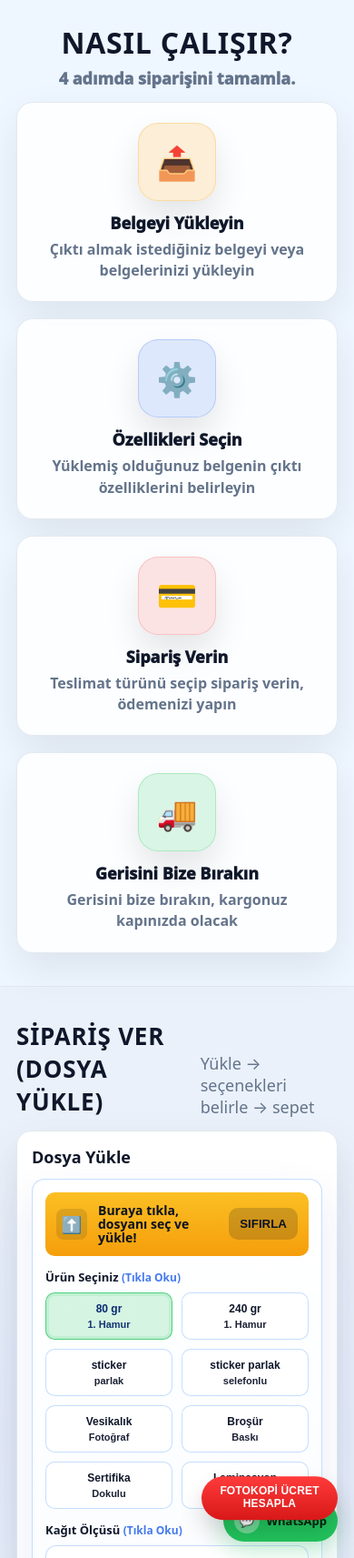
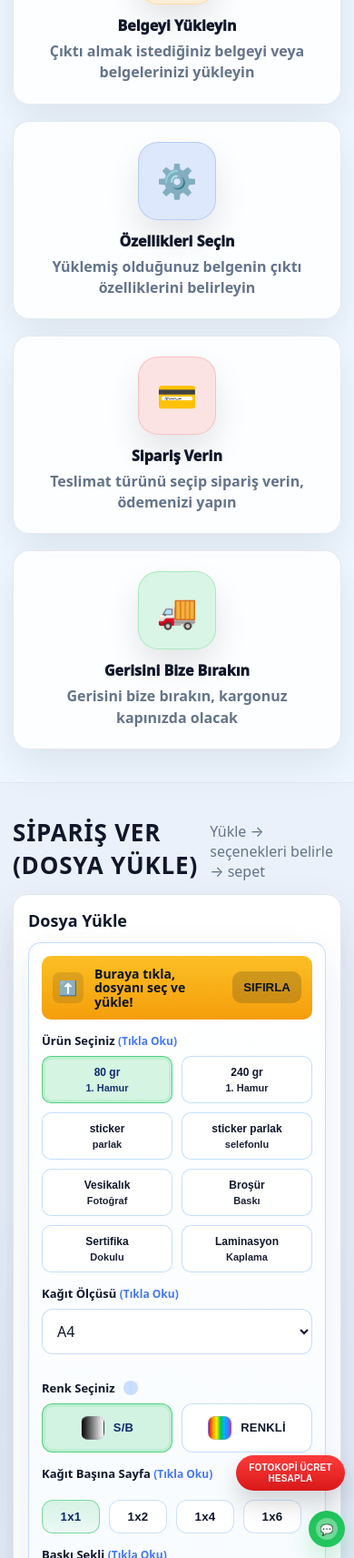
Before and after one commit to sentezcopycenter-ui/sentezsite, a Flask app: page / in a window 390 px wide. Shown: the part 887-2600 px from the top of the page at 91% size. Run offline with Flask 3, Linux system fonts and the light colour scheme; data comes from the database, SQL or seed files in the repository.

Commit message:
Site komple guncellendi

```diff
--- a/static/css/style.css
+++ b/static/css/style.css
@@ -1746,3 +1746,129 @@ html, body{ overflow-x: hidden; }
 
 .note.warn{ background:#fff7ed; border:1px solid #fed7aa; }
 .note.ok{ background:#ecfdf5; border:1px solid #bbf7d0; }
+
+
+
+/* ===============================
+   MOBILE FIX (Android/iOS)
+   Keeps desktop untouched
+=============================== */
+@media (max-width: 640px){
+  body{ font-size:16px; }
+  .container{ padding:0 14px; }
+
+  /* Topbar: stack + shrink */
+  .topbar{ padding:10px 0 0; }
+  .topbar-inner{ padding:0 10px; }
+  .topbar-bar{
+    flex-direction: column;
+    align-items: stretch;
+    gap: 12px;
+    padding: 14px 14px;
+    border-radius: 22px;
+  }
+  .brand{ gap: 12px; }
+  .brand-mark{ width:56px; height:56px; border-radius:18px; }
+  .brand-logo{ width:46px; height:46px; }
+  .brand-title{ font-size:22px; }
+  .brand-sub{ font-size:14px; }
+
+  .nav{ width:100%; justify-content:flex-start; }
+  .nav-right{ width:100%; justify-content:flex-start; gap:10px; }
+  .pill, .cartbtn{
+    padding:8px 12px;
+    font-size:15px;
+  }
+  .badge{ min-width:22px; height:22px; font-size:12px; }
+
+  /* Hero: avoid horizontal overflow */
+  .hero{ padding:18px 0 12px; }
+  h1{ font-size:34px; }
+  .hero-title-row{ gap: 12px; }
+  .hero-side-photo{ width: 100%; max-width: 100%; border-radius: 18px; }
+}
+
+@media (max-width: 420px){
+  /* Very small phones: buttons wrap nicer */
+  .nav-right{ gap:8px; }
+  .pill{ padding:7px 10px; font-size:14px; }
+}
+
+/* Floating buttons spacing on mobile */
+@media (max-width: 640px){
+  .price-fab{
+    top:auto;
+    bottom:84px;
+    right:12px;
+    transform:none;
+    border-radius:999px;
+    padding:10px 12px;
+    max-width: 170px;
+  }
+  .wa-float{
+    right:12px;
+    bottom:14px;
+    padding:9px 12px;
+    font-size:13px;
+  }
+}
+
+
+
+/* ===============================
+   MOBILE FINAL PATCH (v29)
+   Fixes: topbar too tall, floating buttons too large
+=============================== */
+@media (max-width: 640px){
+  /* Topbar: more compact + less "expanded" look */
+  .topbar-bar{
+    gap: 8px !important;
+    padding: 10px 12px !important;
+    border-radius: 18px !important;
+  }
+  .brand{ gap: 10px !important; }
+  .brand-mark{ width:48px !important; height:48px !important; border-radius:16px !important; }
+  .brand-logo{ width:40px !important; height:40px !important; }
+  .brand-title{ font-size:20px !important; line-height:1.05 !important; }
+  .brand-sub{ font-size:13px !important; margin-top:1px !important; }
+
+  /* Nav pills: smaller, stay on one line with horizontal scroll */
+  .nav{ flex-wrap:nowrap !important; overflow-x:auto !important; -webkit-overflow-scrolling:touch; padding-bottom:2px; }
+  .nav::-webkit-scrollbar{ display:none; }
+  .nav-right, .nav-left{ flex-wrap:nowrap !important; }
+  .nav-right{ gap:8px !important; width:auto !important; justify-content:flex-start !important; }
+
+  .pill{
+    padding:6px 9px !important;
+    font-size:12px !important;
+    border-radius:999px !important;
+    line-height:1 !important;
+  }
+
+  /* Floating buttons: smaller */
+  .price-fab{
+    bottom:74px !important;
+    right:10px !important;
+    padding:8px 10px !important;
+    font-size:11px !important;
+    max-width: 145px !important;
+  }
+  .wa-float{
+    right:10px !important;
+    bottom:12px !important;
+    padding:7px 10px !important;
+    font-size:12px !important;
+  }
+  .wa-ico{ width:24px !important; height:24px !important; }
+}
+
+@media (max-width: 420px){
+  /* Very small phones: show icons, keep UI minimal */
+  .wa-txt{ display:none !important; }
+  .wa-float{ padding:8px !important; border-radius:999px !important; }
+  .price-fab{
+    max-width: 120px !important;
+    font-size:10px !important;
+    padding:8px 9px !important;
+  }
+}
```
